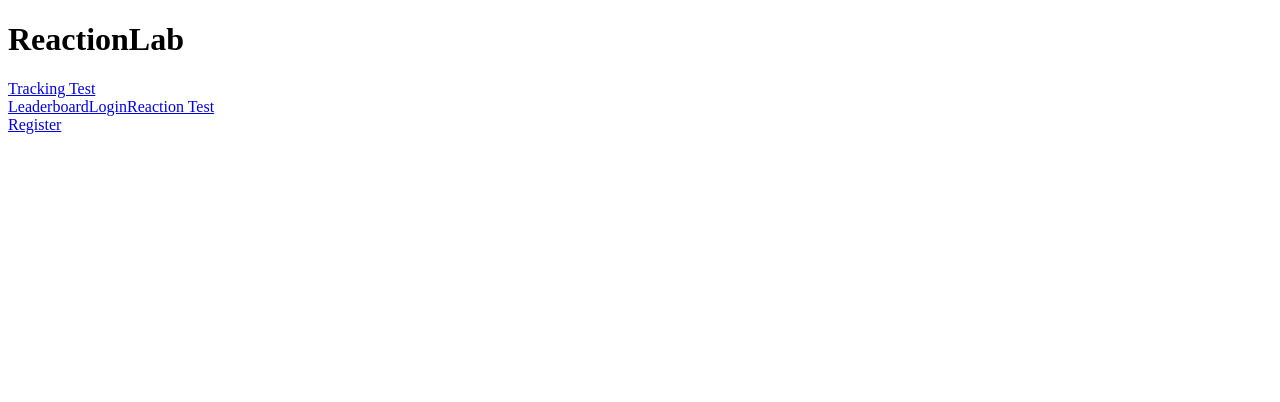
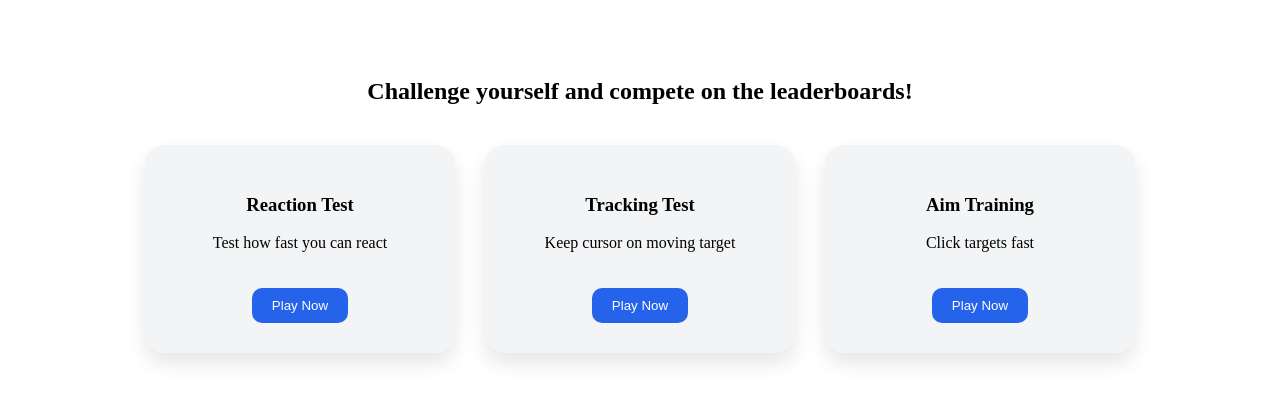
Before and after one commit to Antonnbb/Nettipeli, a React app in the folder nettipeli/frontend/: page /home in a window 1280 px wide. Shown: the top 402 px of the page. Built offline with nearby package versions, Linux system fonts and the light colour scheme; sample sign-in values are in the browser's storage; the HTML template or start-up script is replaced by a standard one.

Commit message:
uusi peli tehty (aimtraining) ja napit peleihin tyylitelty

```diff
--- /dev/null
+++ b/nettipeli/frontend/pages/aimtraining.jsx
@@ -0,0 +1,45 @@
+import { useState } from "react";
+
+export default function AimTraining() {
+  const [target, setTarget] = useState({ x: 200, y: 150 });
+  const [score, setScore] = useState(0);
+
+  const moveTarget = () => {
+    setTarget({
+      x: Math.random() * 500,
+      y: Math.random() * 300,
+    });
+    setScore(score + 1);
+  };
+
+  return (
+    <div>
+      <h2>Aim Training</h2>
+      <p>Score: {score}</p>
+
+      <div
+        style={{
+          width: "600px",
+          height: "400px",
+          border: "2px solid black",
+          position: "relative",
+        }}
+      >
+        <button
+          onClick={moveTarget}
+          style={{
+            position: "absolute",
+            left: target.x,
+            top: target.y,
+            width: "40px",
+            height: "40px",
+            borderRadius: "50%",
+            background: "red",
+            border: "none",
+            cursor: "pointer",
+          }}
+        />
+      </div>
+    </div>
+  );
+}
--- /dev/null
+++ b/nettipeli/frontend/pages/home.css
@@ -0,0 +1,29 @@
+.home {
+  text-align: center;
+  padding-top: 50px;
+}
+
+.card-container {
+  display: flex;
+  justify-content: center;
+  gap: 30px;
+  margin-top: 40px;
+}
+
+.card {
+  background: #f3f4f6;
+  padding: 30px;
+  border-radius: 20px;
+  width: 250px;
+  box-shadow: 0 10px 20px rgba(0,0,0,0.1);
+}
+
+.card button {
+  margin-top: 20px;
+  padding: 10px 20px;
+  border: none;
+  border-radius: 10px;
+  background: #2563eb;
+  color: white;
+  cursor: pointer;
+}
--- a/nettipeli/frontend/pages/home.jsx
+++ b/nettipeli/frontend/pages/home.jsx
@@ -1,14 +1,36 @@
 import { Link } from "react-router-dom";
+import "./Home.css";
 
 export default function Home() {
   return (
-    <div>
-      <h1>ReactionLab</h1>
-      <Link to="/tracking">Tracking Test</Link><br />
-      <Link to="/leaderboard">Leaderboard</Link>
-      <Link to="/login">Login</Link>
-      <Link to="/reaction">Reaction Test</Link><br />
-      <Link to="/register">Register</Link><br />
+    <div className="home">
+      <h2>Challenge yourself and compete on the leaderboards!</h2>
+
+      <div className="card-container">
+        <div className="card">
+          <h3>Reaction Test</h3>
+          <p>Test how fast you can react</p>
+          <Link to="/reaction">
+            <button>Play Now</button>
+          </Link>
+        </div>
+
+        <div className="card">
+          <h3>Tracking Test</h3>
+          <p>Keep cursor on moving target</p>
+          <Link to="/tracking">
+            <button>Play Now</button>
+          </Link>
+        </div>
+
+        <div className="card">
+          <h3>Aim Training</h3>
+          <p>Click targets fast</p>
+          <Link to="/aim">
+            <button>Play Now</button>
+          </Link>
+        </div>
+      </div>
     </div>
   );
 }
--- a/nettipeli/frontend/src/App.jsx
+++ b/nettipeli/frontend/src/App.jsx
@@ -7,6 +7,7 @@ import Leaderboard from '/pages/leaderboard.jsx'
 import Login from '/pages/login.jsx'
 import ReactionTest from '/pages/reactiontest.jsx'
 import Register from '/pages/register.jsx'
+import AimTraining from '/pages/aimtraining.jsx'
 
 function ProtectedRoute({ children }) {
   const user = localStorage.getItem("user");
@@ -28,6 +29,7 @@ function App() {
         <Route path="/tracking" element={<ProtectedRoute><TrackingTest /></ProtectedRoute>} />
         <Route path="/reaction" element={<ProtectedRoute><ReactionTest /></ProtectedRoute>} />
         <Route path="/leaderboard" element={<ProtectedRoute><Leaderboard /></ProtectedRoute>} />
+        <Route path="/aim" element={<ProtectedRoute><AimTraining /></ProtectedRoute>} />
       </Routes>
     </BrowserRouter>
   );
```
